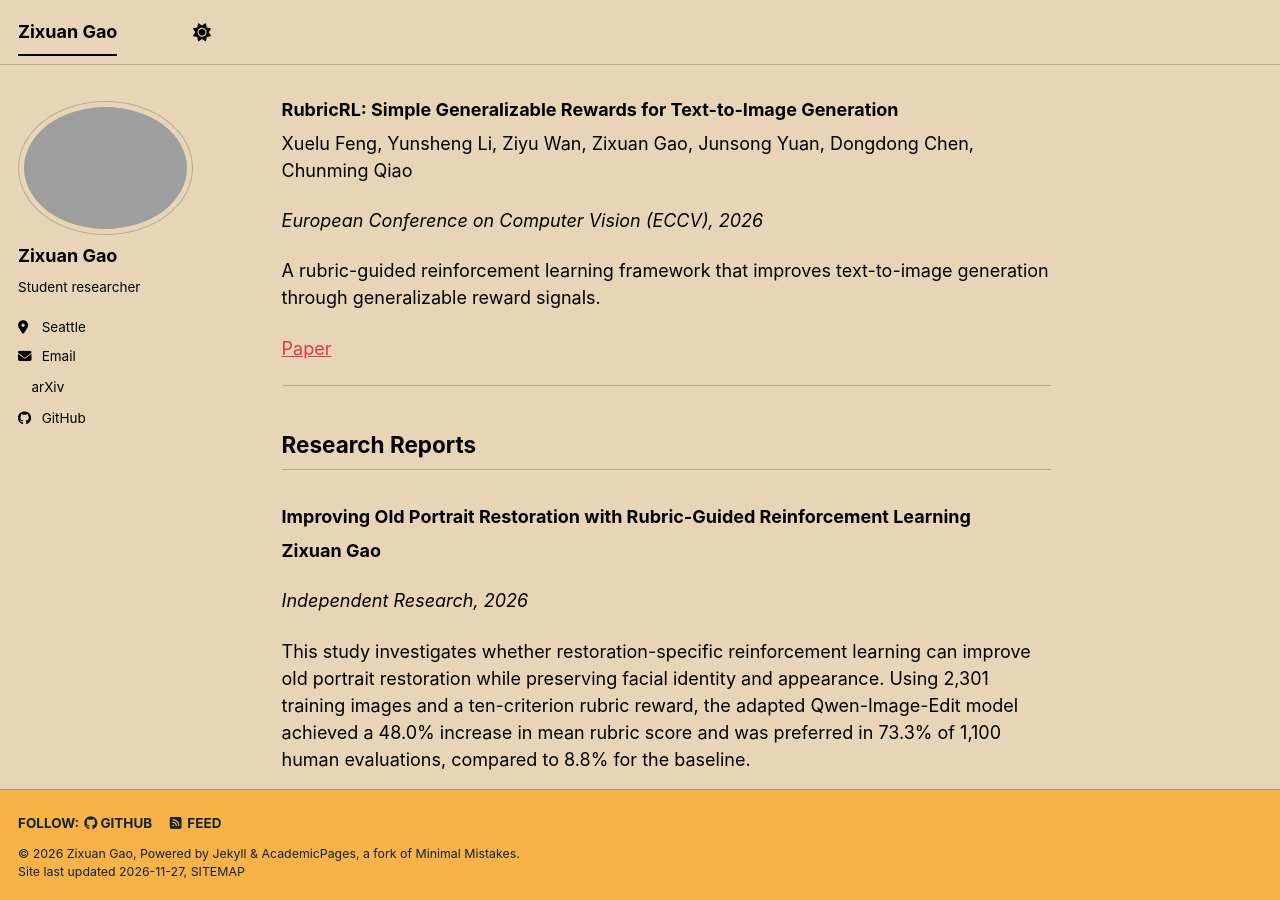
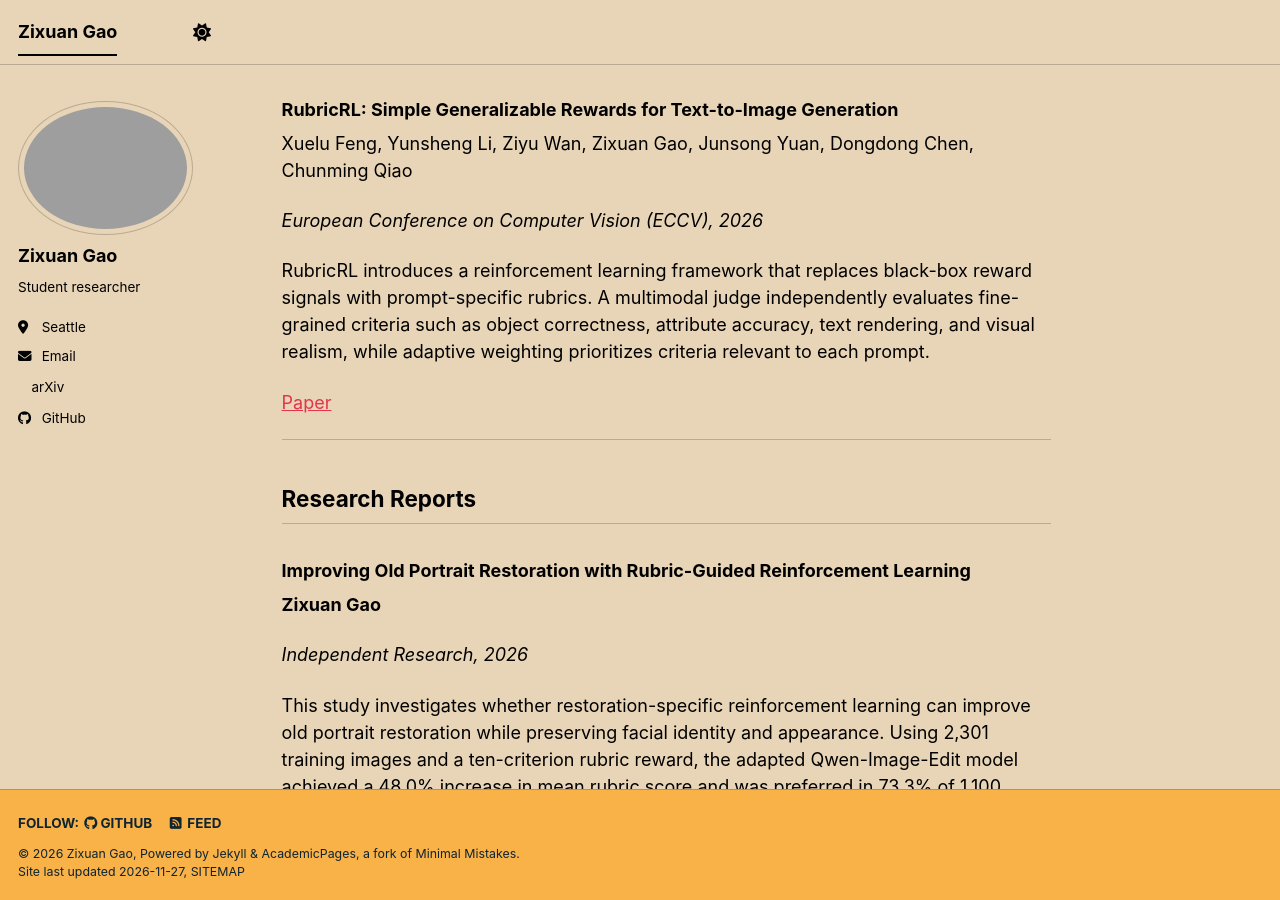
Before and after one commit to zx2009/zx2009.github.io, a Jekyll site: the page built from _pages/about.md, in a window 1280 px wide and 900 px high, scrolled down 380 px. Built offline with Jekyll 4.4.1, drawn with Linux system fonts in a browser that asks for light colours; a script bundle is joined from its source files by our own code; a style sheet for code colours, icons or effects is not loaded.

Commit message:
Update project description for RubricRL
RubricRL introduces a reinforcement learning framework that replaces black-box reward signals with prompt-specific rubrics. A multimodal judge independently evaluates fine-grained criteria such as object correctness, attribute accuracy, text rendering, and visual realism, while adaptive weighting prioritizes criteria relevant to each prompt.

```diff
--- a/_pages/about.md
+++ b/_pages/about.md
@@ -21,7 +21,7 @@ Xuelu Feng, Yunsheng Li, Ziyu Wan, Zixuan Gao, Junsong Yuan, Dongdong Chen, Chun
 
 *European Conference on Computer Vision (ECCV), 2026*
 
-A rubric-guided reinforcement learning framework that improves text-to-image generation through generalizable reward signals.
+RubricRL introduces a reinforcement learning framework that replaces black-box reward signals with prompt-specific rubrics. A multimodal judge independently evaluates fine-grained criteria such as object correctness, attribute accuracy, text rendering, and visual realism, while adaptive weighting prioritizes criteria relevant to each prompt.
 
 [Paper](https://arxiv.org/abs/2511.20651)
 
```
